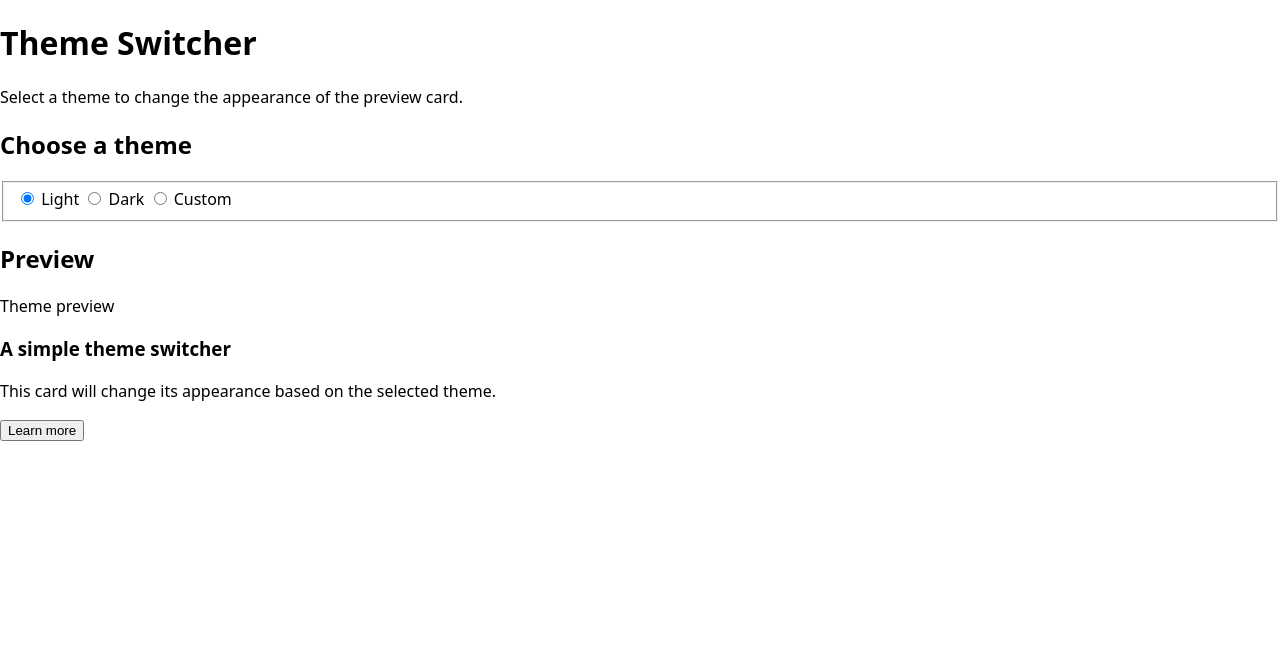
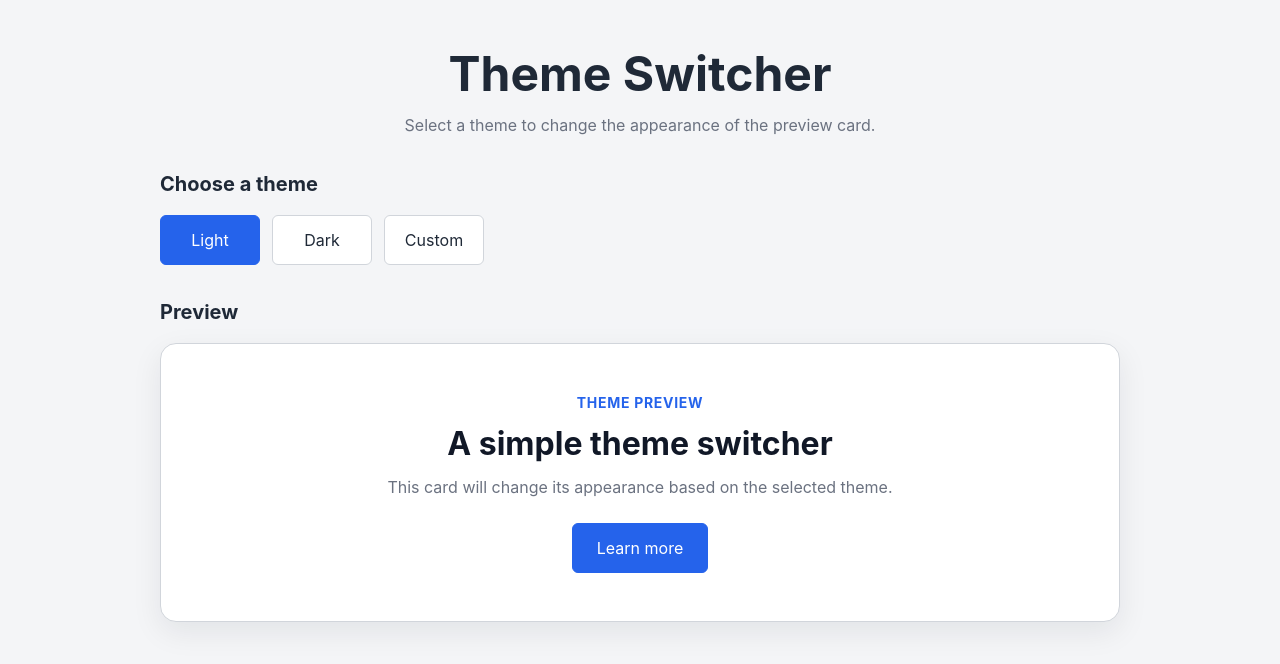
Before and after one commit to mykytapilec/theme-switcher, a website built with Vite: page index.html in a window 1280 px wide. Built offline with nearby package versions, Linux system fonts and the light colour scheme.

Commit message:
feat: add theme switching

```diff
--- a/index.html
+++ b/index.html
@@ -14,6 +14,27 @@
     <title>Theme Switcher</title>
   </head>
   <body>
+    <div class="theme-app">
+      <input
+        type="radio"
+        id="theme-light"
+        name="theme"
+        value="light"
+        checked
+      />
+      <input
+        type="radio"
+        id="theme-dark"
+        name="theme"
+        value="dark"
+      />
+      <input
+        type="radio"
+        id="theme-custom"
+        name="theme"
+        value="custom"
+      />
+
       <main class="theme-switcher">
         <header class="theme-switcher__header">
           <h1>Theme Switcher</h1>
@@ -30,29 +51,8 @@
             <legend class="visually-hidden">Available themes</legend>
 
             <div class="theme-options">
-            <input
-              type="radio"
-              id="theme-light"
-              name="theme"
-              value="light"
-              checked
-            />
               <label for="theme-light">Light</label>
-
-            <input
-              type="radio"
-              id="theme-dark"
-              name="theme"
-              value="dark"
-            />
               <label for="theme-dark">Dark</label>
-
-            <input
-              type="radio"
-              id="theme-custom"
-              name="theme"
-              value="custom"
-            />
               <label for="theme-custom">Custom</label>
             </div>
           </fieldset>
@@ -67,14 +67,21 @@
           <article class="preview-card">
             <div class="preview-card__content">
               <p class="preview-card__eyebrow">Theme preview</p>
-            <h3 class="preview-card__title">A simple theme switcher</h3>
+
+              <h3 class="preview-card__title">
+                A simple theme switcher
+              </h3>
+
               <p class="preview-card__description">
-              This card will change its appearance based on the selected theme.
+                This card will change its appearance based on the selected
+                theme.
               </p>
+
               <button type="button">Learn more</button>
             </div>
           </article>
         </section>
       </main>
+    </div>
   </body>
 </html>
--- a/src/styles/main.css
+++ b/src/styles/main.css
@@ -1,5 +1,32 @@
 :root {
   color-scheme: light;
+
+  --font-family: Inter, system-ui, -apple-system, BlinkMacSystemFont, "Segoe UI",
+    sans-serif;
+  --font-size-base: 1rem;
+  --line-height-base: 1.5;
+
+  --color-page-background: #f4f5f7;
+  --color-surface: #ffffff;
+  --color-text: #1f2937;
+  --color-text-muted: #6b7280;
+  --color-border: #d1d5db;
+  --color-accent: #2563eb;
+  --color-accent-contrast: #ffffff;
+  --color-card-heading: #111827;
+
+  --spacing-xs: 0.5rem;
+  --spacing-sm: 0.75rem;
+  --spacing-md: 1rem;
+  --spacing-lg: 1.5rem;
+  --spacing-xl: 2rem;
+  --spacing-2xl: 3rem;
+
+  --radius-sm: 0.375rem;
+  --radius-md: 0.75rem;
+  --radius-lg: 1rem;
+
+  --shadow-card: 0 10px 30px rgb(15 23 42 / 0.08);
 }
 
 * {
@@ -7,11 +34,216 @@
 }
 
 html {
-  font-family: system-ui, sans-serif;
+  font-family: var(--font-family);
+  font-size: var(--font-size-base);
+  line-height: var(--line-height-base);
 }
 
 body {
+  min-width: 320px;
+  min-height: 100vh;
   margin: 0;
+}
+
+button,
+input {
+  font: inherit;
+}
+
+button {
+  cursor: pointer;
+}
+
+.theme-app {
+  min-height: 100vh;
+  background-color: var(--color-page-background);
+  color: var(--color-text);
+  transition:
+    background-color 200ms ease,
+    color 200ms ease;
+}
+
+.theme-app:has(#theme-dark:checked) {
+  color-scheme: dark;
+
+  --color-page-background: #111827;
+  --color-surface: #1f2937;
+  --color-text: #f9fafb;
+  --color-text-muted: #d1d5db;
+  --color-border: #4b5563;
+  --color-accent: #60a5fa;
+  --color-accent-contrast: #111827;
+  --color-card-heading: #f9fafb;
+}
+
+.theme-app:has(#theme-custom:checked) {
+  color-scheme: light;
+
+  --color-page-background: #fff7ed;
+  --color-surface: #ffffff;
+  --color-text: #431407;
+  --color-text-muted: #9a3412;
+  --color-border: #fdba74;
+  --color-accent: #ea580c;
+  --color-accent-contrast: #ffffff;
+  --color-card-heading: #431407;
+}
+
+#theme-light,
+#theme-dark,
+#theme-custom {
+  position: absolute;
+  width: 1px;
+  height: 1px;
+  opacity: 0;
+}
+
+.theme-switcher {
+  width: min(100% - 2rem, 960px);
+  min-height: 100vh;
+  margin: 0 auto;
+  padding: var(--spacing-2xl) 0;
+}
+
+.theme-switcher__header {
+  margin-bottom: var(--spacing-xl);
+  text-align: center;
+}
+
+.theme-switcher__header h1 {
+  margin: 0 0 var(--spacing-sm);
+  font-size: clamp(2rem, 5vw, 3rem);
+  line-height: 1.1;
+}
+
+.theme-switcher__header p {
+  max-width: 600px;
+  margin: 0 auto;
+  color: var(--color-text-muted);
+}
+
+.theme-switcher__controls,
+.theme-switcher__preview {
+  margin-bottom: var(--spacing-xl);
+}
+
+.theme-switcher__controls h2,
+.theme-switcher__preview h2 {
+  margin: 0 0 var(--spacing-md);
+  font-size: 1.25rem;
+}
+
+.theme-switcher__controls fieldset {
+  margin: 0;
+  padding: 0;
+  border: 0;
+}
+
+.theme-options {
+  display: flex;
+  flex-wrap: wrap;
+  gap: var(--spacing-sm);
+}
+
+.theme-options label {
+  display: inline-flex;
+  align-items: center;
+  justify-content: center;
+  min-width: 100px;
+  padding: var(--spacing-sm) var(--spacing-md);
+  border: 1px solid var(--color-border);
+  border-radius: var(--radius-sm);
+  background-color: var(--color-surface);
+  color: var(--color-text);
+  cursor: pointer;
+  transition:
+    background-color 150ms ease,
+    border-color 150ms ease,
+    color 150ms ease,
+    transform 150ms ease;
+}
+
+.theme-options label:hover {
+  border-color: var(--color-accent);
+  transform: translateY(-1px);
+}
+
+#theme-light:checked ~ .theme-switcher label[for="theme-light"],
+#theme-dark:checked ~ .theme-switcher label[for="theme-dark"],
+#theme-custom:checked ~ .theme-switcher label[for="theme-custom"] {
+  border-color: var(--color-accent);
+  background-color: var(--color-accent);
+  color: var(--color-accent-contrast);
+}
+
+#theme-light:focus-visible ~ .theme-switcher label[for="theme-light"],
+#theme-dark:focus-visible ~ .theme-switcher label[for="theme-dark"],
+#theme-custom:focus-visible ~ .theme-switcher label[for="theme-custom"] {
+  outline: 3px solid var(--color-accent);
+  outline-offset: 2px;
+}
+
+.preview-card {
+  overflow: hidden;
+  border: 1px solid var(--color-border);
+  border-radius: var(--radius-lg);
+  background-color: var(--color-surface);
+  box-shadow: var(--shadow-card);
+  transition:
+    background-color 200ms ease,
+    border-color 200ms ease,
+    box-shadow 200ms ease;
+}
+
+.preview-card__content {
+  max-width: 640px;
+  margin: 0 auto;
+  padding: var(--spacing-2xl);
+  text-align: center;
+}
+
+.preview-card__eyebrow {
+  margin: 0 0 var(--spacing-sm);
+  color: var(--color-accent);
+  font-size: 0.875rem;
+  font-weight: 700;
+  letter-spacing: 0.05em;
+  text-transform: uppercase;
+}
+
+.preview-card__title {
+  margin: 0 0 var(--spacing-sm);
+  color: var(--color-card-heading);
+  font-size: clamp(1.5rem, 4vw, 2rem);
+  line-height: 1.2;
+}
+
+.preview-card__description {
+  margin: 0 0 var(--spacing-lg);
+  color: var(--color-text-muted);
+}
+
+.preview-card button {
+  padding: var(--spacing-sm) var(--spacing-lg);
+  border: 1px solid var(--color-accent);
+  border-radius: var(--radius-sm);
+  background-color: var(--color-accent);
+  color: var(--color-accent-contrast);
+  transition:
+    background-color 200ms ease,
+    border-color 200ms ease,
+    color 200ms ease,
+    transform 150ms ease;
+}
+
+.preview-card button:hover {
+  filter: brightness(0.9);
+  transform: translateY(-1px);
+}
+
+.preview-card button:focus-visible {
+  outline: 3px solid var(--color-accent);
+  outline-offset: 2px;
 }
 
 .visually-hidden {
@@ -25,3 +257,23 @@ body {
   white-space: nowrap;
   border: 0;
 }
+
+@media (max-width: 600px) {
+  .theme-switcher {
+    width: min(100% - 1.5rem, 960px);
+    padding: var(--spacing-xl) 0;
+  }
+
+  .theme-options {
+    display: grid;
+    grid-template-columns: 1fr;
+  }
+
+  .theme-options label {
+    width: 100%;
+  }
+
+  .preview-card__content {
+    padding: var(--spacing-xl) var(--spacing-lg);
+  }
+}
```
Lines whose indentation alone changed are shown as unchanged.
